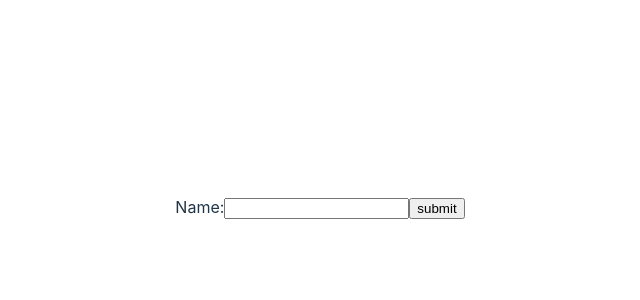
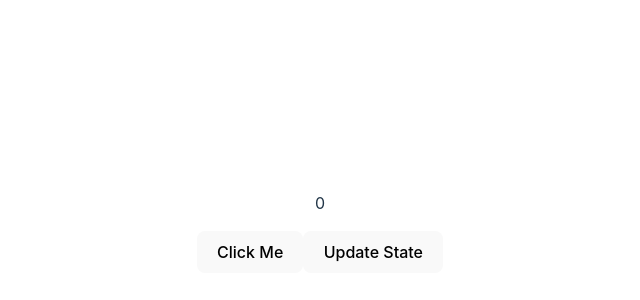
Before and after one commit to omkar-patil-45/react-kit, a React (Vite) app: page / in a window 1280 px wide. Shown: the part 176-476 px from the top of the page, without its empty margins (320-960 px from the left). Built offline with nearby package versions, Linux system fonts and the light colour scheme.

Commit message:
useRef for dom & store data

```diff
--- a/src/App.jsx
+++ b/src/App.jsx
@@ -1,5 +1,7 @@
 import "./App.css";
-import FormData from "./FormData/FormData";
+import Counter from "./FormData/Counter";
+// import InputFocuse from "./FormData/InputFocuse";
+// import FormData from "./FormData/FormData";
 // import Events from "./Components/Events";
 
 function App() {
@@ -7,7 +9,11 @@ function App() {
     <>
       {/* <Events /> */}
 
-      <FormData />
+      {/* <FormData/> */}
+
+      {/* <InputFocuse /> */}
+
+      <Counter />
     </>
   );
 }
--- /dev/null
+++ b/src/FormData/Counter.jsx
@@ -0,0 +1,22 @@
+import { useRef, useState } from "react";
+
+const Counter = () => {
+  const countRef = useRef(0);
+
+  const [count, setCount] = useState(0);
+
+  const handleClick = () => {
+    countRef.current += 1;
+    console.log("Button Clicked", countRef.current);
+  };
+  return (
+    <div>
+      <p>{count}</p>
+      <p>{}</p>
+      <button onClick={handleClick}>Click Me</button>
+      <button onClick={() => setCount(count + 1)}>Update State</button>
+    </div>
+  );
+};
+
+export default Counter;
--- /dev/null
+++ b/src/FormData/InputFocuse.jsx
@@ -0,0 +1,18 @@
+import { useRef } from "react";
+
+const InputFocuse = () => {
+  const inputRef = useRef(null);
+
+  const handleClick = () => {
+    inputRef.current.focus();
+  };
+
+  return (
+    <div>
+      <input ref={inputRef} type="text" />
+      <button onClick={handleClick}>Button</button>
+    </div>
+  );
+};
+
+export default InputFocuse;
```
